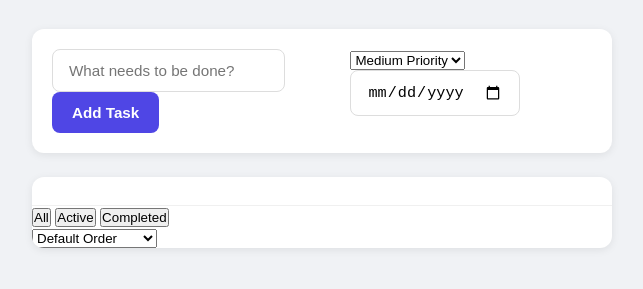
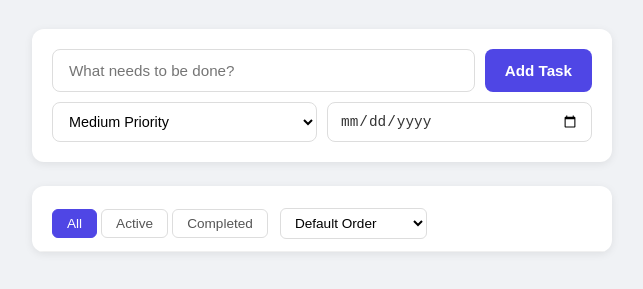
Before and after one commit to dipika-achtani/codemie-capstone, a website: page public/index.html in a window 1280 px wide. Shown: the part 107-396 px from the top of the page, without its empty margins (318-961 px from the left). Drawn offline with Linux system fonts and the light colour scheme; no server answers.

Commit message:
feat(CC-116, CC-115): complete frontend implementation — app.js fix & style.css new styles
Phase 3 (CC-116) + Phase 4 (CC-115) — final frontend changes:

public/app.js:
- Fix delete button textContent (was '✕✹', now correct '✕' U+2715)
- All other Phase 3+4 logic already in place from prior commit:
  addTask() reads priority + due_date; applyFilterAndSort(); renderTasks()
  with priority-badge and due-date spans; startInlineEdit() / cancelInlineEdit();
  updateTaskTitle(); deleteTask() with window.confirm() guard;
  filter button and sort dropdown event listeners; formatDate() utility

public/style.css:
- .add-task form: flex-direction column + .form-row rows so priority
  select and date input sit below the title input row
- .add-task input[type=text/date] and .add-task select: scoped selectors
  with focus border-color #4f46e5
- .task-list-header: padding 12px 20px, flex-direction column, gap 10px
- .controls-row: flex row for filter buttons + sort dropdown
- .filter-controls button: border/radius/colour styles
- .filter-controls button.active: background #4f46e5, color #fff
- #sort-control: matching pill style
- ul#tasks li input.title-edit: flex 1, border 1.5px solid #4f46e5,
  border-radius 6px, padding 2px 8px, outline none (CC-115)
- .priority-badge: font-size 0.75rem, border-radius 4px, padding 2px 6px (CC-116)
- .priority-high: #fef2f2 / #ef4444
- .priority-medium: #fffbeb / #d97706
- .priority-low: #f0fdf4 / #16a34a
- .due-date: font-size 0.8rem, color #888 (CC-116)
- .title cursor: pointer (signals double-click affordance)

```diff
--- a/public/app.js
+++ b/public/app.js
@@ -18,7 +18,7 @@ let currentFilter = 'all';
 let currentSort = 'default';
 let currentEditLi = null; // tracks the li currently in inline-edit mode
 
-// Priority weight for sorting
+// Priority weight for sorting (High=1, Medium=2, Low=3)
 const PRIORITY_WEIGHT = { High: 1, Medium: 2, Low: 3 };
 
 // --------------------------------------------------------------------------
@@ -31,10 +31,10 @@ async function fetchTasks() {
 }
 
 // --------------------------------------------------------------------------
-// Filter & Sort
+// Filter & Sort (CC-116)
 // --------------------------------------------------------------------------
 function applyFilterAndSort(tasks) {
-  // 1. Filter
+  // 1. Filter by done state
   let result = tasks;
   if (currentFilter === 'active') {
     result = tasks.filter(t => !t.done);
@@ -76,7 +76,7 @@ function renderTasks(tasks) {
 
   emptyMsg.classList.add('hidden');
   const pending = allTasks.filter(t => !t.done).length;
-  taskCount.textContent = `${allTasks.length} task${allTasks.length !== 1 ? 's' : ''} —  ${pending} remaining`;
+  taskCount.textContent = `${allTasks.length} task${allTasks.length !== 1 ? 's' : ''} \u2014 ${pending} remaining`;
 
   tasks.forEach(task => {
     const li = document.createElement('li');
@@ -88,20 +88,20 @@ function renderTasks(tasks) {
     checkbox.checked = Boolean(task.done);
     checkbox.addEventListener('change', () => toggleTask(task.id, checkbox.checked));
 
-    // Title span with double-click to edit
+    // Title span with double-click to edit (CC-115)
     const titleSpan = document.createElement('span');
     titleSpan.className = 'title';
     titleSpan.textContent = task.title;
     titleSpan.title = 'Double-click to edit';
     titleSpan.addEventListener('dblclick', () => startInlineEdit(li, task));
 
-    // Priority badge (defensive: treat missing priority as Medium)
+    // Priority badge — defensive: treat missing priority as Medium (CC-116)
     const priority = task.priority || 'Medium';
     const badge = document.createElement('span');
     badge.className = `priority-badge priority-${priority.toLowerCase()}`;
     badge.textContent = priority;
 
-    // Due date label (defensive: treat missing due_date as null)
+    // Due date label — defensive: treat missing due_date as null (CC-116)
     const dueDate = task.due_date || null;
     let dueSpan = null;
     if (dueDate) {
@@ -113,7 +113,7 @@ function renderTasks(tasks) {
     // Delete button
     const deleteBtn = document.createElement('button');
     deleteBtn.className = 'delete';
-    deleteBtn.textContent = '✕✹';
+    deleteBtn.textContent = '\u2715';
     deleteBtn.title = 'Delete task';
     deleteBtn.addEventListener('click', () => deleteTask(task.id));
 
@@ -154,9 +154,10 @@ function startInlineEdit(li, task) {
   async function commitEdit() {
     const newTitle = input.value.trim();
     if (newTitle && newTitle !== originalTitle) {
+      // Non-empty and changed: persist via API
       await updateTaskTitle(task.id, newTitle);
     } else {
-      // Empty or not changed: restore original span
+      // Empty or unchanged: restore original span without API call
       li.replaceChild(titleSpan, input);
       currentEditLi = null;
     }
@@ -178,6 +179,7 @@ function startInlineEdit(li, task) {
 
   let blurCommitted = false;
   input.addEventListener('blur', async () => {
+    // Guard against double-fire when keydown already handled it
     if (!blurCommitted) {
       blurCommitted = true;
       await commitEdit();
@@ -229,6 +231,7 @@ async function updateTaskTitle(id, title) {
 }
 
 async function deleteTask(id) {
+  // CC-115: confirmation guard before issuing DELETE
   if (!window.confirm('Are you sure you want to delete this task?')) {
     return;
   }
@@ -240,8 +243,9 @@ async function deleteTask(id) {
 // Utilities
 // --------------------------------------------------------------------------
 function formatDate(dateStr) {
-  const [y,m,d] = dateStr.split('-');
-  return new Date(Number(y), Number(m) - 1, Number(d)).toLocaleDateString(undefined, {
+  // Parse YYYY-MM-DD without timezone shift
+  const [y, m, d] = dateStr.split('-').map(Number);
+  return new Date(y, m - 1, d).toLocaleDateString(undefined, {
     month: 'short', day: 'numeric', year: 'numeric'
   });
 }
@@ -255,13 +259,14 @@ taskForm.addEventListener('submit', (e) => {
   if (!title) return;
   const priority = taskPriority.value;
   const dueDate = taskDueDate.value;
+  // Clear form inputs after reading values
   taskInput.value = '';
   taskPriority.value = 'Medium';
   taskDueDate.value = '';
   addTask(title, priority, dueDate);
 });
 
-// Filter buttons
+// Filter buttons (CC-116)
 document.querySelectorAll('.filter-controls button').forEach(btn => {
   btn.addEventListener('click', () => {
     document.querySelectorAll('.filter-controls button').forEach(b => b.classList.remove('active'));
@@ -271,10 +276,13 @@ document.querySelectorAll('.filter-controls button').forEach(btn => {
   });
 });
 
-// Sort dropdown
+// Sort dropdown (CC-116)
 sortControl.addEventListener('change', () => {
   currentSort = sortControl.value;
   renderTasks(applyFilterAndSort(allTasks));
 });
 
+// --------------------------------------------------------------------------
+// Init
+// --------------------------------------------------------------------------
 fetchTasks();
--- a/public/style.css
+++ b/public/style.css
@@ -34,6 +34,10 @@ header .subtitle {
   font-size: 0.95rem;
 }
 
+/* --------------------------------------------------------------------------
+   Add-task card
+   -------------------------------------------------------------------------- */
+
 .add-task {
   background: #fff;
   border-radius: 12px;
@@ -44,10 +48,16 @@ header .subtitle {
 
 .add-task form {
   display: flex;
+  flex-direction: column;
   gap: 10px;
 }
 
-.add-task input {
+.form-row {
+  display: flex;
+  gap: 10px;
+}
+
+.add-task input[type="text"] {
   flex: 1;
   padding: 12px 16px;
   border: 1.5px solid #ddd;
@@ -57,11 +67,42 @@ header .subtitle {
   transition: border-color 0.2s;
 }
 
-.add-task input:focus {
+.add-task input[type="text"]:focus {
   border-color: #4f46e5;
 }
 
-.add-task button {
+.add-task input[type="date"] {
+  flex: 1;
+  padding: 10px 12px;
+  border: 1.5px solid #ddd;
+  border-radius: 8px;
+  font-size: 0.9rem;
+  outline: none;
+  transition: border-color 0.2s;
+  color: #333;
+}
+
+.add-task input[type="date"]:focus {
+  border-color: #4f46e5;
+}
+
+.add-task select {
+  flex: 1;
+  padding: 10px 12px;
+  border: 1.5px solid #ddd;
+  border-radius: 8px;
+  font-size: 0.9rem;
+  outline: none;
+  background: #fff;
+  cursor: pointer;
+  transition: border-color 0.2s;
+}
+
+.add-task select:focus {
+  border-color: #4f46e5;
+}
+
+.add-task button[type="submit"] {
   padding: 12px 20px;
   background: #4f46e5;
   color: #fff;
@@ -74,9 +115,13 @@ header .subtitle {
   white-space: nowrap;
 }
 
-.add-task button:hover {
+.add-task button[type="submit"]:hover {
   background: #4338ca;
 }
+
+/* --------------------------------------------------------------------------
+   Task list card
+   -------------------------------------------------------------------------- */
 
 .task-list {
   background: #fff;
@@ -85,12 +130,75 @@ header .subtitle {
   overflow: hidden;
 }
 
+.task-list-header {
+  padding: 12px 20px;
+  border-bottom: 1px solid #f0f0f0;
+  display: flex;
+  flex-direction: column;
+  gap: 10px;
+}
+
 .task-count {
-  padding: 14px 20px;
   font-size: 0.85rem;
   color: #666;
-  border-bottom: 1px solid #f0f0f0;
 }
+
+/* --------------------------------------------------------------------------
+   Filter controls (CC-116)
+   -------------------------------------------------------------------------- */
+
+.controls-row {
+  display: flex;
+  align-items: center;
+  gap: 12px;
+  flex-wrap: wrap;
+}
+
+.filter-controls {
+  display: flex;
+  gap: 4px;
+}
+
+.filter-controls button {
+  padding: 6px 14px;
+  border: 1.5px solid #ddd;
+  border-radius: 6px;
+  background: #fff;
+  color: #555;
+  font-size: 0.85rem;
+  cursor: pointer;
+  transition: background 0.2s, color 0.2s, border-color 0.2s;
+}
+
+.filter-controls button:hover {
+  border-color: #4f46e5;
+  color: #4f46e5;
+}
+
+.filter-controls button.active {
+  background: #4f46e5;
+  color: #fff;
+  border-color: #4f46e5;
+}
+
+#sort-control {
+  padding: 6px 10px;
+  border: 1.5px solid #ddd;
+  border-radius: 6px;
+  font-size: 0.85rem;
+  background: #fff;
+  cursor: pointer;
+  outline: none;
+  transition: border-color 0.2s;
+}
+
+#sort-control:focus {
+  border-color: #4f46e5;
+}
+
+/* --------------------------------------------------------------------------
+   Task list items
+   -------------------------------------------------------------------------- */
 
 ul#tasks {
   list-style: none;
@@ -126,12 +234,69 @@ ul#tasks li .title {
   font-size: 0.95rem;
   word-break: break-word;
   transition: color 0.2s;
+  cursor: pointer;
 }
 
 ul#tasks li.done .title {
   text-decoration: line-through;
   color: #aaa;
 }
+
+/* --------------------------------------------------------------------------
+   Inline-edit input (CC-115)
+   -------------------------------------------------------------------------- */
+
+ul#tasks li input.title-edit {
+  flex: 1;
+  font-size: 0.95rem;
+  border: 1.5px solid #4f46e5;
+  border-radius: 6px;
+  padding: 2px 8px;
+  outline: none;
+}
+
+/* --------------------------------------------------------------------------
+   Priority badges (CC-116)
+   -------------------------------------------------------------------------- */
+
+.priority-badge {
+  font-size: 0.75rem;
+  font-weight: 600;
+  border-radius: 4px;
+  padding: 2px 6px;
+  flex-shrink: 0;
+  white-space: nowrap;
+}
+
+.priority-high {
+  background: #fef2f2;
+  color: #ef4444;
+}
+
+.priority-medium {
+  background: #fffbeb;
+  color: #d97706;
+}
+
+.priority-low {
+  background: #f0fdf4;
+  color: #16a34a;
+}
+
+/* --------------------------------------------------------------------------
+   Due date label (CC-116)
+   -------------------------------------------------------------------------- */
+
+.due-date {
+  font-size: 0.8rem;
+  color: #888;
+  flex-shrink: 0;
+  white-space: nowrap;
+}
+
+/* --------------------------------------------------------------------------
+   Delete button
+   -------------------------------------------------------------------------- */
 
 ul#tasks li button.delete {
   background: none;
@@ -151,6 +316,10 @@ ul#tasks li button.delete:hover {
   background: #fef2f2;
 }
 
+/* --------------------------------------------------------------------------
+   Empty state
+   -------------------------------------------------------------------------- */
+
 .empty-msg {
   text-align: center;
   padding: 40px 20px;
```
